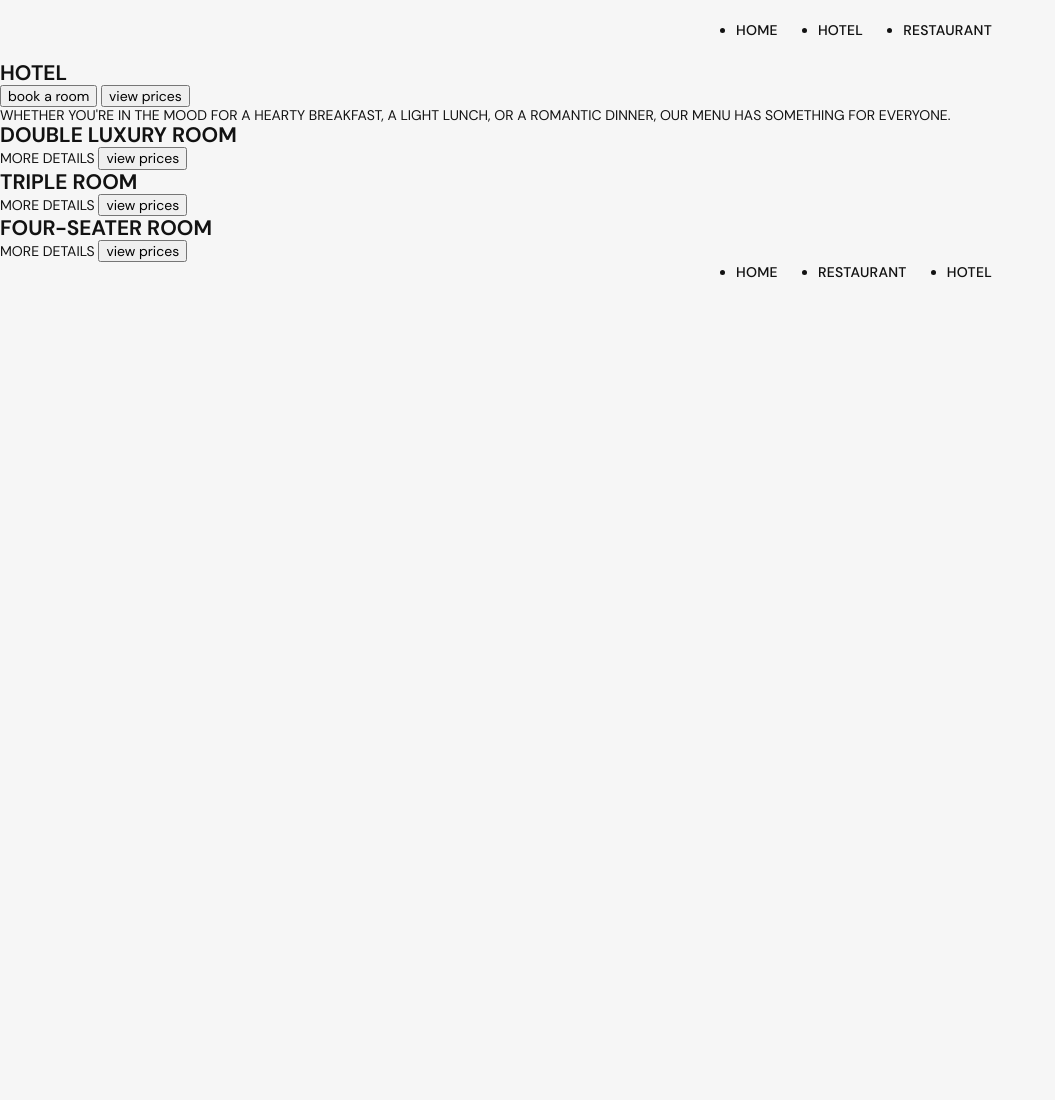
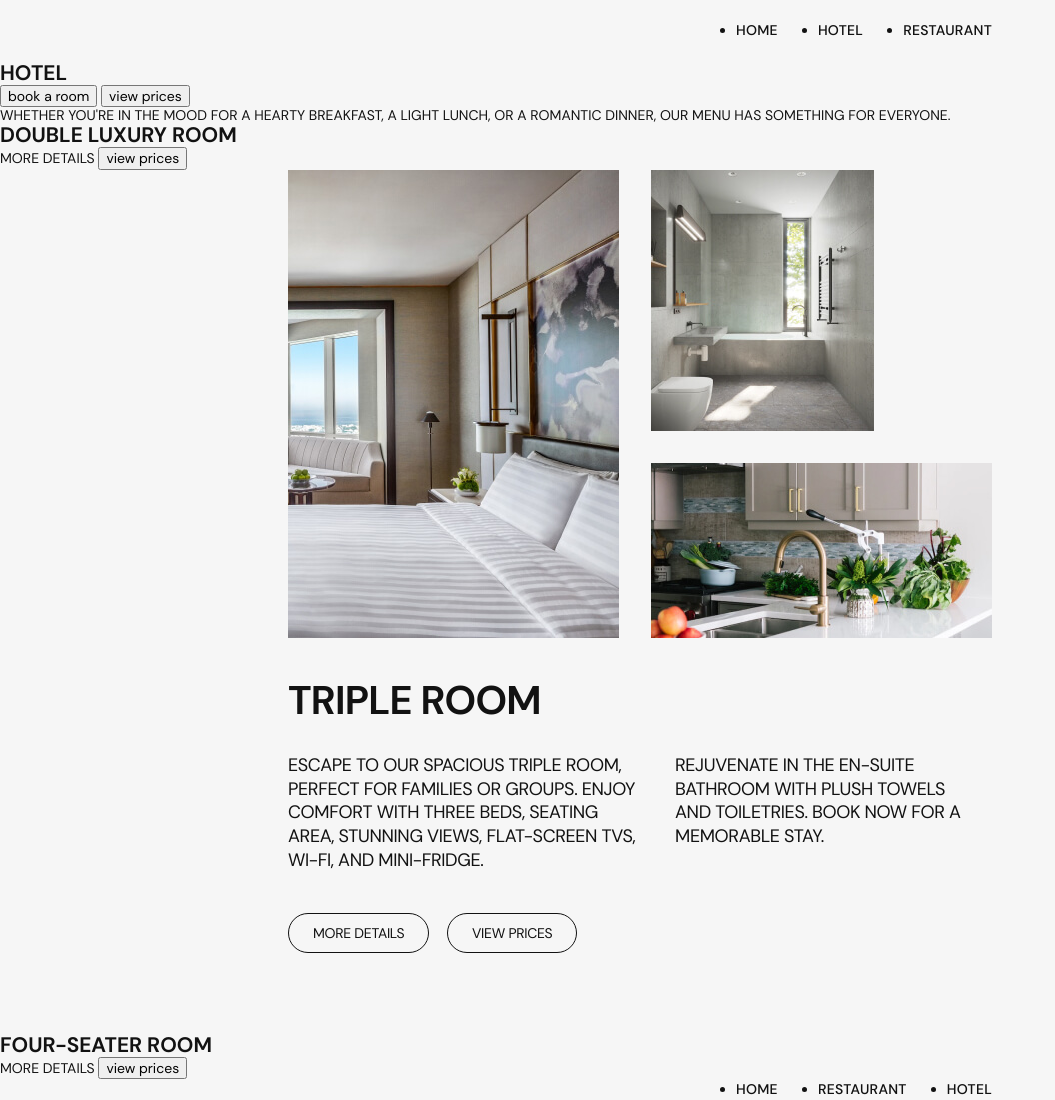
Before and after one commit to Mykokola/teams-project-17, a website built with Vite: page src/hotel.html in a window 1280 px wide. Shown: the whole page, without its empty margins (0-1055 px from the left). Before the commit the page ends 800 px from the top, so only its background shows below. Built offline with nearby package versions, Linux system fonts and the light colour scheme.

Commit message:
triple-room

```diff
--- a/src/css/pages/hotel/triple-room.css
+++ b/src/css/pages/hotel/triple-room.css
@@ -0,0 +1,139 @@
+.triple-room-images {
+	display: flex;
+	flex-wrap: wrap;
+	row-gap: 20px;
+	column-gap: 20px;
+
+	margin-bottom: 32px;
+}
+.triple-room-img-1 {
+	order: 1;
+}
+.triple-room-img-3 {
+	order: 2;
+}
+
+.triple-room-title {
+	font-weight: 700;
+	font-size: 32px;
+	line-height: 1.25;
+	letter-spacing: -0.02em;
+	text-transform: uppercase;
+	width: 246px;
+	margin-bottom: 32px;
+	color: var(--dark-color);
+}
+.triple-room-text {
+	font-size: 14px;
+	line-height: 1.29;
+	letter-spacing: -0.02em;
+	text-transform: uppercase;
+	color: var(--dark-color);
+}
+
+.triple-room-list {
+	margin-bottom: 28px;
+}
+.triple-room-item {
+	margin-bottom: 24px;
+}
+
+.triple-room-btn {
+	margin-right: 12px;
+}
+
+@media screen and (min-width:768px) {
+
+	.triple-room-images {
+	display: grid;
+	grid-template-columns: 331px 341px;
+	grid-template-rows: 261px 175px;
+	grid-column-gap: 32px;
+	grid-row-gap: 32px;
+	justify-content: end;
+	justify-items: start;
+	margin-bottom: 40px;
+}
+.triple-room-img-3 {
+	grid-area: 2 / 2 / 3 / 3;
+}
+
+	.triple-room-title {
+	width: auto;
+	font-size: 40px;
+	line-height: 1.1;
+	}
+
+	.triple-room-text {
+	font-size: 18px;
+	line-height: 1.33;
+}
+
+	.triple-room-list {
+	display: flex;
+	gap: 32px;
+	margin-bottom: 40px;
+
+}
+
+	.triple-room-list li:first-child {
+		width: 355px;
+	}
+
+	.triple-room-list li:last-child {
+		width: 299px;
+	}
+
+	.triple-room-item {
+	margin-bottom: auto;
+	}
+
+
+	.triple-room-btn {
+	margin-right: 14px;
+}
+}
+
+@media screen and (min-width:1440px) {
+.triple-room-images {
+	display: flex;
+	flex-direction: row-reverse;
+	align-content: center;
+	justify-content: center;
+	align-items: center;
+	margin-bottom: 50px;
+	}
+
+.triple-room-img-1, .triple-room-img-3 {
+	order: 0;
+}
+.triple-room-details {
+	position: relative;
+}
+.triple-container {
+	margin-left: 50%;
+}
+.triple-room-title {
+	margin-bottom: 40px;
+}
+.triple-room-list {
+	margin-bottom: 0;
+}
+
+	.triple-room-list li:first-child {
+		width: 355px;
+	}
+
+	.triple-room-list li:last-child {
+		width: 299px;
+	}
+
+.triple-room-info {
+	position: absolute;
+	top: 0;
+}
+
+.triple-room-btn {
+	margin-right: 14px;
+}
+}
--- a/src/partials/hotel/triple-room.html
+++ b/src/partials/hotel/triple-room.html
@@ -1,5 +1,63 @@
-<section>
-    <h2>Triple Room</h2>
-    <a href="./room-page.html">more details</a>
-    <button>view prices</button>
+<section class="section triple-room">
+	<div class="container container-triple-room">
+		<ul class="list triple-room-images">
+			<li class="triple-room-img-1">
+				<picture>
+					<source srcset="./img/hotel/triple-room/img3-mobile-1x.jpg 1x, ./img/hotel/triple-room/img3-mobile-2x.jpg 2x"
+					media="(max-width: 767px)"/>
+					<source srcset="./img/hotel/triple-room/img3-tablet-1x.jpg 1x, ./img/hotel/triple-room/img3-tablet-2x.jpg 2x"
+					media="(max-width: 1439px)" />
+					<source srcset="./img/hotel/triple-room/img3-desktop-1x.jpg 1x, ./img/hotel/triple-room/img3-desktop-2x.jpg 2x"
+					media="(min-width: 1440px)" sizes="387px"/>
+					<img src="./img/hotel/triple-room/img3-desktop-1x.jpg"
+					alt="bathroom" />
+				</picture>
+			</li>
+			<li class="triple-room-img-2">
+				<picture>
+					<source srcset="./img/hotel/triple-room/img2-mobile-1x.jpg 1x, ./img/hotel/triple-room/img2-mobile-2x.jpg 2x"
+					media="(max-width: 767px)"/>
+					<source srcset="./img/hotel/triple-room/img2-tablet-1x.jpg 1x, ./img/hotel/triple-room/img2-tablet-2x.jpg 2x"
+					media="(max-width: 1439px)" />
+					<source srcset="./img/hotel/triple-room/img2-desktop-1x.jpg 1x, ./img/hotel/triple-room/img2-desktop-2x.jpg 2x"
+					media="(min-width: 1440px)" sizes="387px"/>
+					<img src="./img/hotel/triple-room/img2-desktop-1x.jpg"
+					alt="bedroom" />
+				</picture>
+			</li>
+			<li class="triple-room-img-3">
+				<picture>
+					<source srcset="./img/hotel/triple-room/img1-mobile-1x.jpg 1x, ./img/hotel/triple-room/img1-mobile-2x.jpg 2x"
+					media="(max-width: 767px)"/>
+					<source srcset="./img/hotel/triple-room/img1-tablet-1x.jpg 1x, ./img/hotel/triple-room/img1-tablet-2x.jpg 2x"
+					media="(max-width: 1439px)" />
+					<source srcset="./img/hotel/triple-room/img1-desktop-1x.jpg 1x, ./img/hotel/triple-room/img1-desktop-2x.jpg 2x"
+					media="(min-width: 1440px)" sizes="387px"/>
+					<img src="./img/hotel/triple-room/img1-desktop-1x.jpg"
+					alt="kitchen" />
+				</picture>
+			</li>
+		</ul>
+		<div class="triple-room-details">
+			<div class="triple-container">
+				<h2 class="triple-room-title">Triple Room</h2>
+				<ul class="list triple-room-list">
+					<li class="triple-room-item">
+						<p class="triple-room-text">
+							Escape to our spacious Triple Room, perfect for families or groups. Enjoy comfort with three beds, seating area, stunning views, flat-screen TVs, Wi-Fi, and mini-fridge.
+						</p>
+					</li>
+					<li>
+						<p class="triple-room-text">
+							Rejuvenate in the en-suite bathroom with plush towels and toiletries. Book now for a memorable stay.
+						</p>
+					</li>
+				</ul>
+			</div >
+			<div class="triple-room-info">
+					<a href="./room-page.html" class="btn btn-light-bg triple-room-btn">more details</a>
+					<button type="button" class="btn btn-light-bg">view prices</button>
+			</div>
+		</div >
+	</div >
 </section>
```
